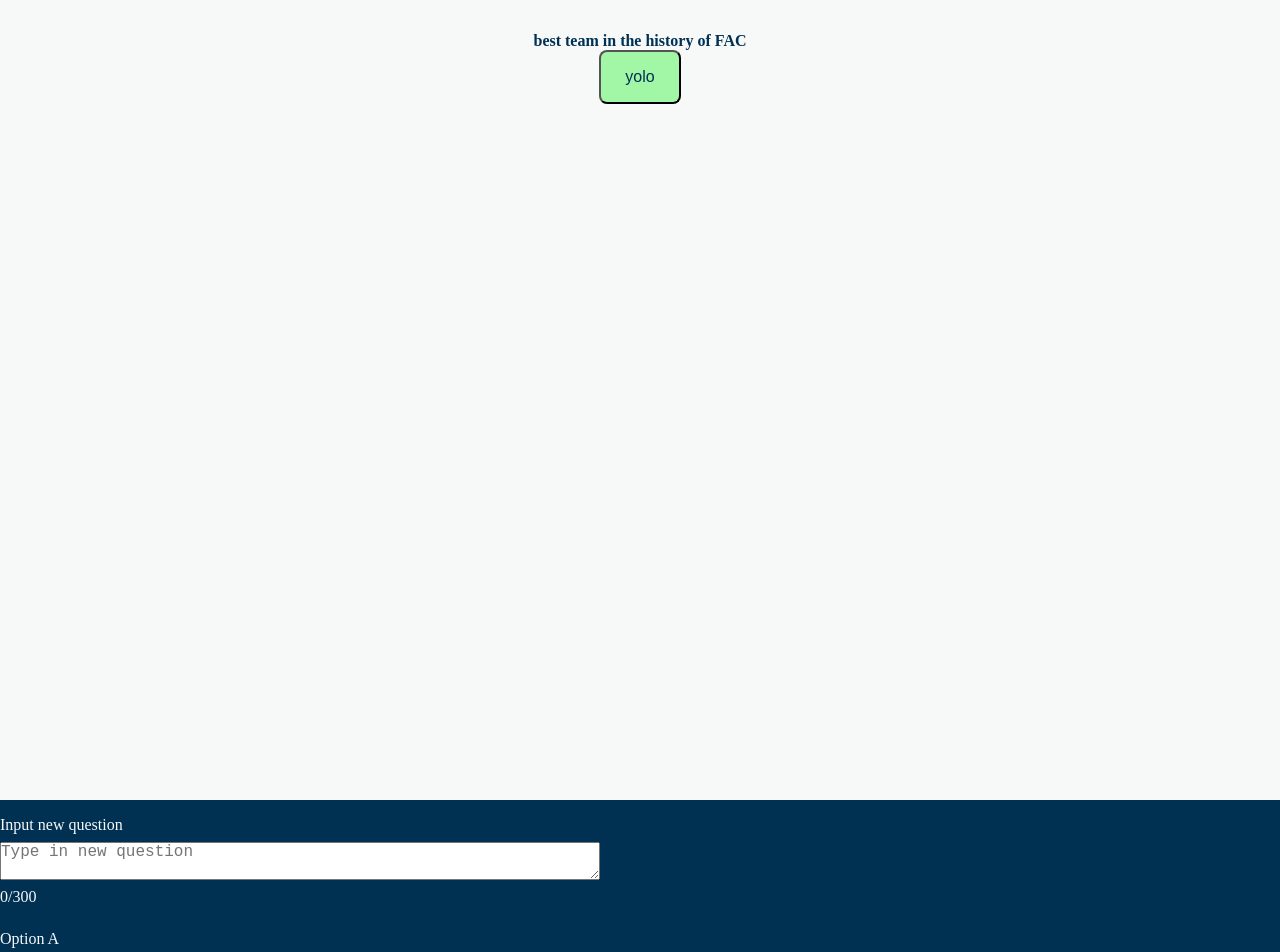
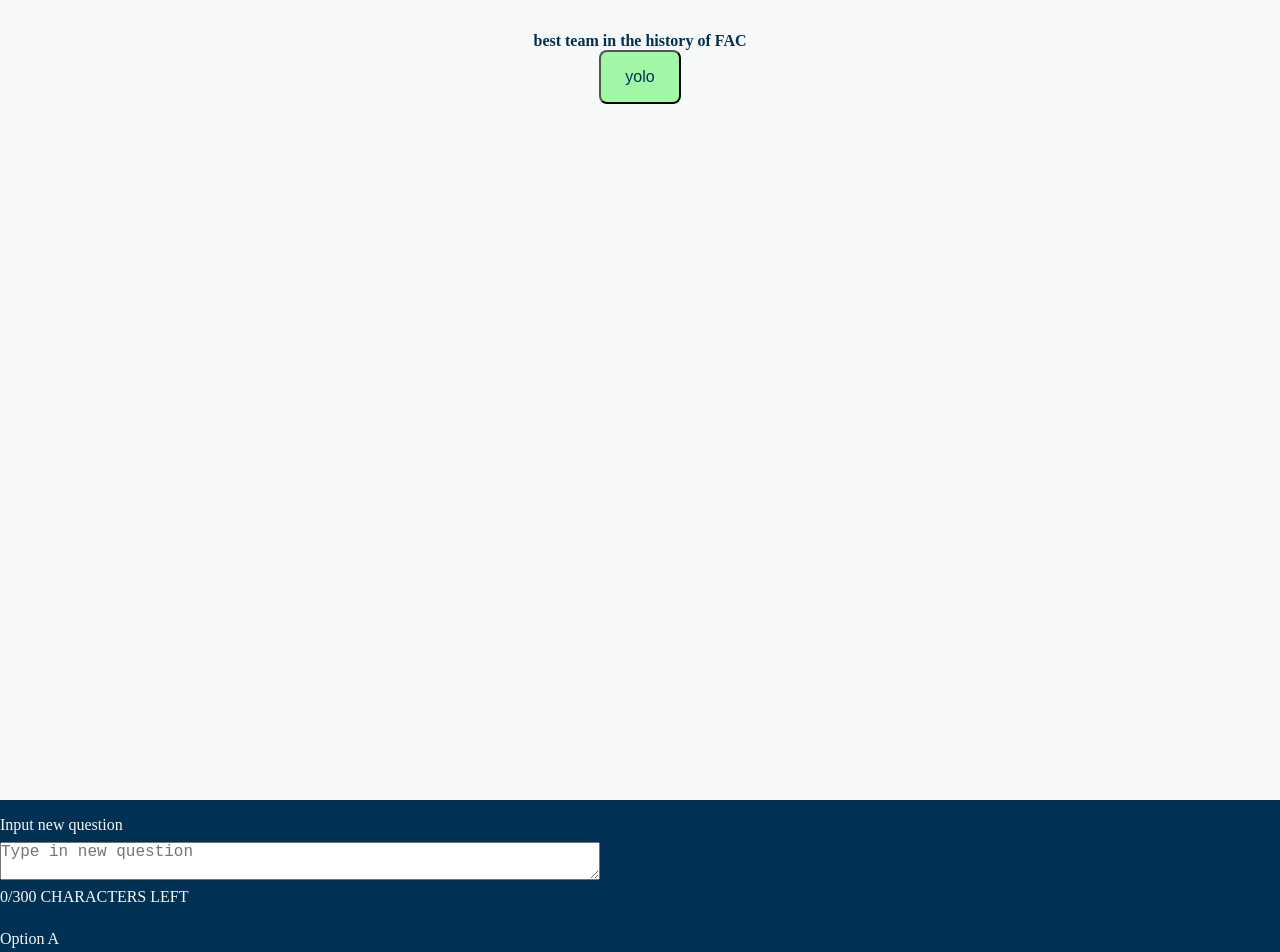
Before and after one commit to fac29/quiz-gghlo-frontend, a React (Vite) app: page / in a window 1280 px wide. Shown: the top 952 px of the page. Built offline with nearby package versions, Linux system fonts and the light colour scheme.

Commit message:
add prop type and fix event.prefentDeafult highlight

```diff
--- a/src/components/CreateQuestionForm/CreateQuestionsForm.tsx
+++ b/src/components/CreateQuestionForm/CreateQuestionsForm.tsx
@@ -2,9 +2,23 @@ import React from 'react';
 import './CreateQuestionForm.css';
 import Button from '../Button/Button';
 
-export default function CreateQuestionForm() {
+type formProp = {
+	formData?: {
+		id: number;
+		category: string;
+		difficulty: 'easy' | 'medium' | 'hard';
+		question: string;
+		options: [string, string, string, string];
+		answer: string;
+		favourited: boolean;
+		completed: boolean;
+	};
+	formFunc: () => void;
+};
+
+export default function CreateQuestionForm({}: formProp) {
 	const [wordCount, SetWordCount] = React.useState('');
-	async function handleFormSubmission() {
+	async function handleFormSubmission(event: Event) {
 		event.preventDefault();
 		console.log('CreateQuestion submitted');
 	}
@@ -21,7 +35,7 @@ export default function CreateQuestionForm() {
 					maxLength={300}
 					onChange={(e) => SetWordCount(e.target.value)}
 				></textarea>
-				<p>{wordCount.length}/300</p>
+				<p>{wordCount.length}/300 CHARACTERS LEFT</p>
 				<label className='formLabel' htmlFor='questionOptionA'>
 					Option A
 				</label>
```
